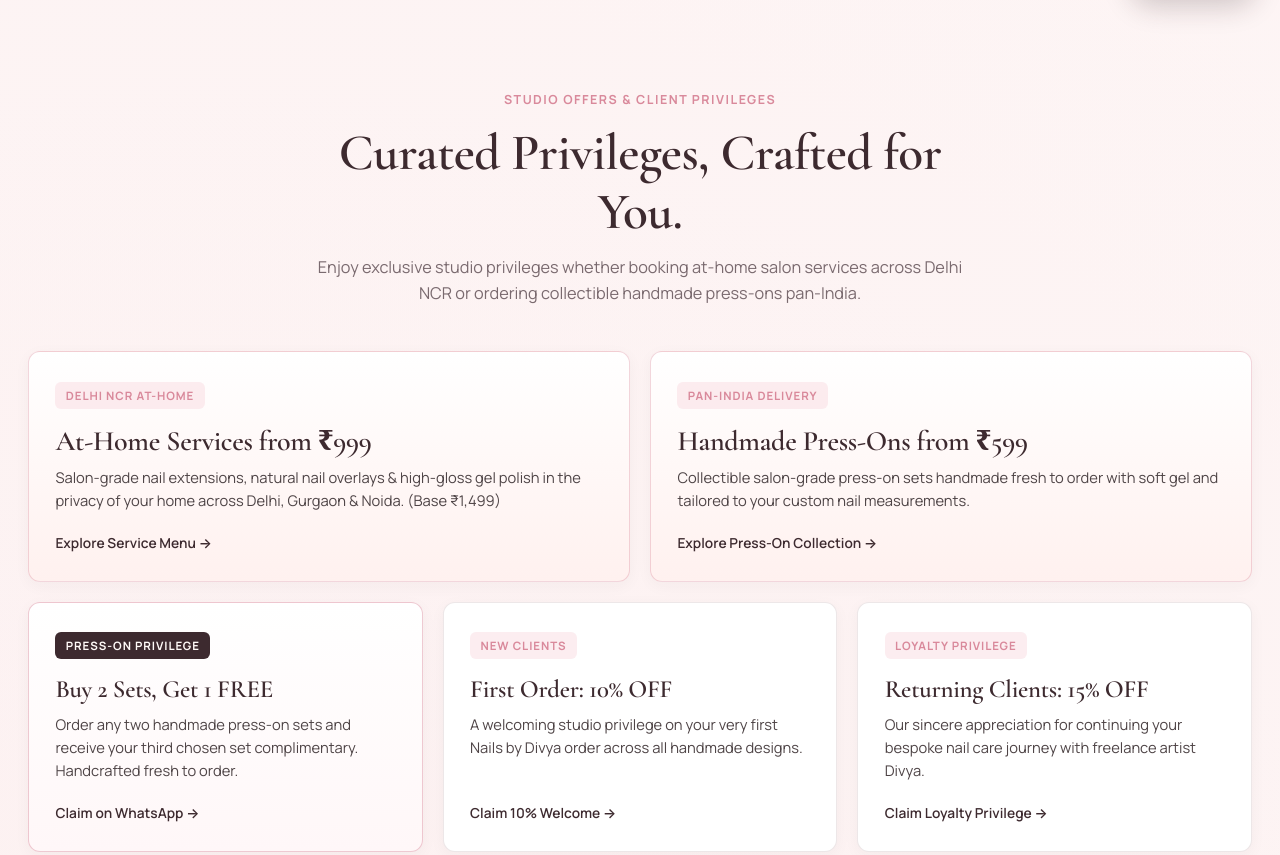
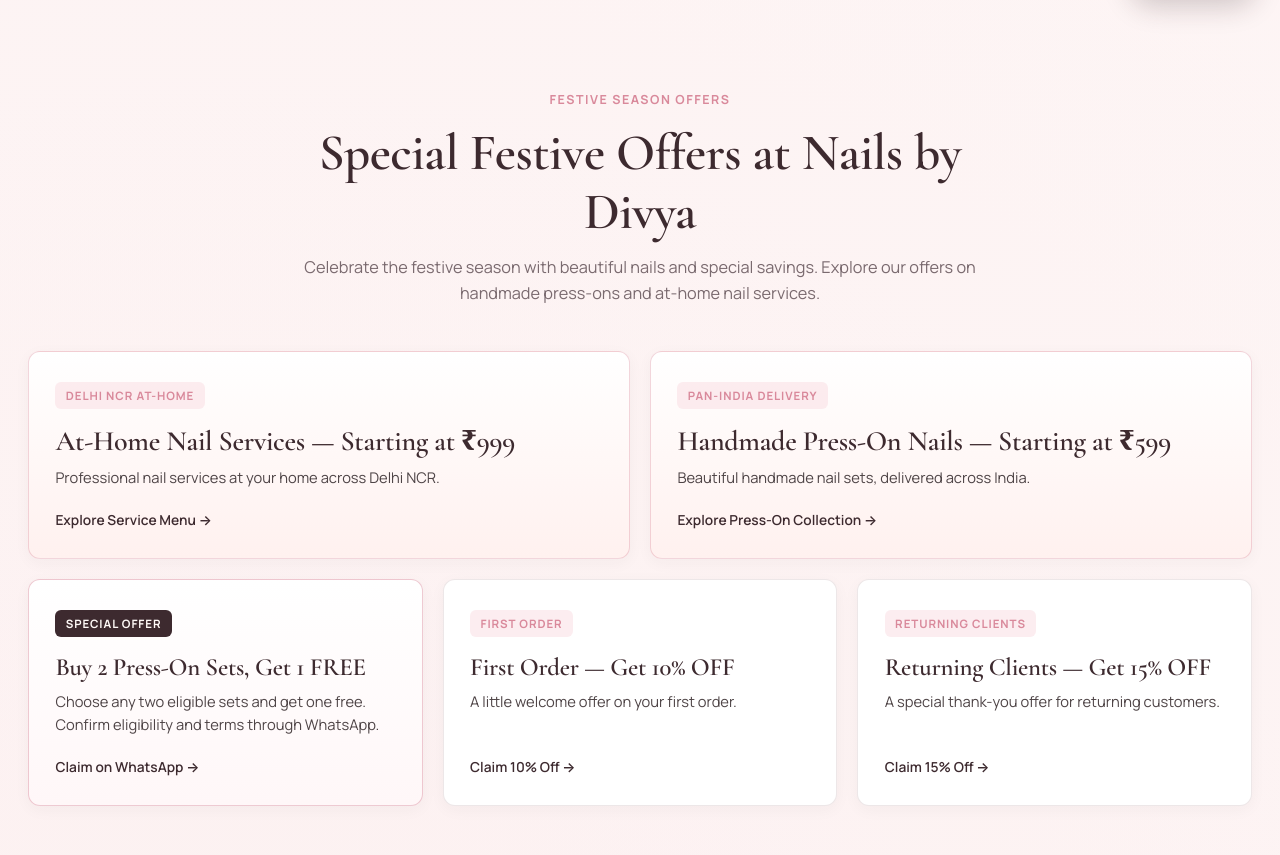
Before and after one commit to hersraghav93-png/nailsbydivya, a plain HTML site: page index.html in a window 1280 px wide. Shown: the part 780-1635 px from the top of the page. Drawn offline with nearby package versions, Linux system fonts and the light colour scheme; no server answers; animation ran at ten frames a second.

Commit message:
polish(copy): simplify festive offers language and refine primary button shadows

```diff
--- a/index.html
+++ b/index.html
@@ -81,7 +81,7 @@
   <link href="https://fonts.googleapis.com/css2?family=Cormorant+Garamond:ital,wght@0,400;0,500;0,600;0,700;1,400&family=Manrope:wght@400;500;600;700&display=swap" rel="stylesheet">
 
   <!-- Master Stylesheets -->
-  <link rel="stylesheet" href="style.css?v=13">
+  <link rel="stylesheet" href="style.css?v=14">
   <link rel="stylesheet" href="auth.css?v=13">
 </head>
 <body>
@@ -147,7 +147,7 @@
           <div class="mobile-nav-section">
             <span class="mobile-nav-label">Studio Navigation</span>
             <a href="#home" class="nav-link is-active">Home</a>
-            <a href="#offers" class="nav-link">Studio Offers</a>
+            <a href="#offers" class="nav-link">Offers</a>
             <a href="#shop" class="nav-link">Press-on Nails</a>
             <a href="#services" class="nav-link">At-Home Services</a>
             <a href="#portfolio" class="nav-link">Lookbook</a>
@@ -230,67 +230,67 @@
     </section>
 
     <!-- =========================================================================
-         01A. STUDIO OFFERS & CLIENT PRIVILEGES
+         01A. FESTIVE SEASON OFFERS
          ========================================================================= -->
     <section class="studio-offers section" id="offers" aria-labelledby="offers-title">
       <div class="offers-container">
         <div class="section-heading offers-heading">
-          <span class="editorial-label" id="offers-title">STUDIO OFFERS &amp; CLIENT PRIVILEGES</span>
-          <h2>Curated Privileges, Crafted for You.</h2>
+          <span class="editorial-label" id="offers-title">FESTIVE SEASON OFFERS</span>
+          <h2>Special Festive Offers at Nails by Divya</h2>
           <p class="section-subtext">
-            Enjoy exclusive studio privileges whether booking at-home salon services across Delhi NCR or ordering collectible handmade press-ons pan-India.
+            Celebrate the festive season with beautiful nails and special savings. Explore our offers on handmade press-ons and at-home nail services.
           </p>
         </div>
 
         <div class="offers-grid">
           <!-- Card 1: At-Home Services (Featured Wide) -->
-          <a href="#services" class="offer-card offer-card-featured" aria-label="Delhi NCR At-Home Service: From ₹999">
+          <a href="#services" class="offer-card offer-card-featured" aria-label="At-Home Nail Services — Starting at ₹999">
             <span class="offer-badge">Delhi NCR At-Home</span>
             <div class="offer-card-body">
-              <h3>At-Home Services from ₹999</h3>
-              <p>Salon-grade nail extensions, natural nail overlays &amp; high-gloss gel polish in the privacy of your home across Delhi, Gurgaon &amp; Noida. (Base ₹1,499)</p>
+              <h3>At-Home Nail Services — Starting at ₹999</h3>
+              <p>Professional nail services at your home across Delhi NCR.</p>
             </div>
             <span class="offer-cta-link">Explore Service Menu &rarr;</span>
           </a>
 
           <!-- Card 2: Press-On Nails from ₹599 (Featured Wide) -->
-          <a href="#shop" class="offer-card offer-card-featured" aria-label="Pan-India Delivery: Handmade Press-Ons from ₹599">
+          <a href="#shop" class="offer-card offer-card-featured" aria-label="Handmade Press-On Nails — Starting at ₹599">
             <span class="offer-badge">Pan-India Delivery</span>
             <div class="offer-card-body">
-              <h3>Handmade Press-Ons from ₹599</h3>
-              <p>Collectible salon-grade press-on sets handmade fresh to order with soft gel and tailored to your custom nail measurements.</p>
+              <h3>Handmade Press-On Nails — Starting at ₹599</h3>
+              <p>Beautiful handmade nail sets, delivered across India.</p>
             </div>
             <span class="offer-cta-link">Explore Press-On Collection &rarr;</span>
           </a>
 
           <!-- Card 3: Buy 2 Get 1 FREE -->
-          <a href="https://wa.me/917827437985?text=Hi!%20I%27d%20like%20to%20claim%20the%20Buy%202%20Get%201%20FREE%20press-on%20offer." class="offer-card offer-card-highlight" target="_blank" rel="noopener noreferrer" aria-label="Press-On Privilege: Buy 2 Sets, Get 1 FREE">
-            <span class="offer-badge offer-badge-special">Press-On Privilege</span>
+          <a href="https://wa.me/917827437985?text=Hi!%20I%27d%20like%20to%20claim%20the%20Buy%202%20Get%201%20FREE%20press-on%20offer." class="offer-card offer-card-highlight" target="_blank" rel="noopener noreferrer" aria-label="Buy 2 Press-On Sets, Get 1 FREE">
+            <span class="offer-badge offer-badge-special">Special Offer</span>
             <div class="offer-card-body">
-              <h3>Buy 2 Sets, Get 1 FREE</h3>
-              <p>Order any two handmade press-on sets and receive your third chosen set complimentary. Handcrafted fresh to order.</p>
+              <h3>Buy 2 Press-On Sets, Get 1 FREE</h3>
+              <p>Choose any two eligible sets and get one free. Confirm eligibility and terms through WhatsApp.</p>
             </div>
             <span class="offer-cta-link">Claim on WhatsApp &rarr;</span>
           </a>
 
-          <!-- Card 4: New Clients 10% OFF -->
-          <a href="https://wa.me/917827437985?text=Hi!%20I%27m%20a%20new%20customer%20and%20would%20like%20to%20claim%20the%2010%25%20first-order%20welcome%20offer." class="offer-card" target="_blank" rel="noopener noreferrer" aria-label="New Clients: First Order 10% OFF">
-            <span class="offer-badge">New Clients</span>
+          <!-- Card 4: First Order 10% OFF -->
+          <a href="https://wa.me/917827437985?text=Hi!%20I%27m%20a%20new%20customer%20and%20would%20like%20to%20claim%20the%2010%25%20first-order%20offer." class="offer-card" target="_blank" rel="noopener noreferrer" aria-label="First Order — Get 10% OFF">
+            <span class="offer-badge">First Order</span>
             <div class="offer-card-body">
-              <h3>First Order: 10% OFF</h3>
-              <p>A welcoming studio privilege on your very first Nails by Divya order across all handmade designs.</p>
-            </div>
-            <span class="offer-cta-link">Claim 10% Welcome &rarr;</span>
+              <h3>First Order — Get 10% OFF</h3>
+              <p>A little welcome offer on your first order.</p>
+            </div>
+            <span class="offer-cta-link">Claim 10% Off &rarr;</span>
           </a>
 
           <!-- Card 5: Returning Clients 15% OFF -->
-          <a href="https://wa.me/917827437985?text=Hi!%20I%27m%20a%20returning%20customer%20and%20would%20like%20to%20claim%20the%2015%25%20loyalty%20privilege." class="offer-card" target="_blank" rel="noopener noreferrer" aria-label="Loyalty Privilege: Returning Clients 15% OFF">
-            <span class="offer-badge">Loyalty Privilege</span>
+          <a href="https://wa.me/917827437985?text=Hi!%20I%27m%20a%20returning%20customer%20and%20would%20like%20to%20claim%20the%2015%25%20returning%20client%20offer." class="offer-card" target="_blank" rel="noopener noreferrer" aria-label="Returning Clients — Get 15% OFF">
+            <span class="offer-badge">Returning Clients</span>
             <div class="offer-card-body">
-              <h3>Returning Clients: 15% OFF</h3>
-              <p>Our sincere appreciation for continuing your bespoke nail care journey with freelance artist Divya.</p>
-            </div>
-            <span class="offer-cta-link">Claim Loyalty Privilege &rarr;</span>
+              <h3>Returning Clients — Get 15% OFF</h3>
+              <p>A special thank-you offer for returning customers.</p>
+            </div>
+            <span class="offer-cta-link">Claim 15% Off &rarr;</span>
           </a>
         </div>
       </div>
--- a/style.css
+++ b/style.css
@@ -215,7 +215,7 @@ p {
 
 .button:hover,
 .button:focus-visible {
-  transform: translateY(-2px);
+  transform: translateY(-1px);
 }
 
 .button:active {
@@ -228,13 +228,16 @@ p {
   background: var(--heading);
   color: #fffaf8 !important;
   border-color: transparent;
-  box-shadow: 0 6px 18px rgba(61, 42, 47, 0.15);
+  box-shadow: 0 4px 12px rgba(61, 42, 47, 0.12);
 }
 
 .primary-button:hover,
-.button.primary-button:hover {
+.button.primary-button:hover,
+.primary-button:focus-visible,
+.button.primary-button:focus-visible {
   background: var(--heading-dark);
-  box-shadow: 0 10px 26px rgba(61, 42, 47, 0.24);
+  transform: translateY(-1px);
+  box-shadow: 0 6px 18px rgba(61, 42, 47, 0.18);
   color: #ffffff !important;
 }
 
@@ -245,14 +248,16 @@ p {
   color: var(--heading);
   border: 1px solid rgba(61, 42, 47, 0.22);
   backdrop-filter: blur(8px);
+  box-shadow: none;
 }
 
 .secondary-button:hover,
 .button.secondary-button:hover {
   background: #ffffff;
   border-color: var(--heading);
-  box-shadow: 0 6px 18px rgba(61, 42, 47, 0.08);
-  color: var(--heading);
+  box-shadow: 0 2px 8px rgba(61, 42, 47, 0.05);
+  color: var(--heading);
+  transform: translateY(-1px);
 }
 
 /* 3. Text / Link Action */
@@ -543,7 +548,7 @@ p {
   font-weight: 600;
   border: 1px solid var(--heading);
   transition: all 200ms ease;
-  box-shadow: 0 2px 8px rgba(61, 42, 47, 0.12);
+  box-shadow: 0 4px 12px rgba(61, 42, 47, 0.12);
   cursor: pointer;
   text-decoration: none;
 }
@@ -552,7 +557,7 @@ p {
   background: var(--heading-dark, #26161a);
   border-color: var(--heading-dark, #26161a);
   transform: translateY(-1px);
-  box-shadow: 0 4px 14px rgba(61, 42, 47, 0.2);
+  box-shadow: 0 6px 18px rgba(61, 42, 47, 0.18);
 }
 
 /* Hide emoji clutter inside navbar buttons to preserve ultra-luxury brand identity */
```
